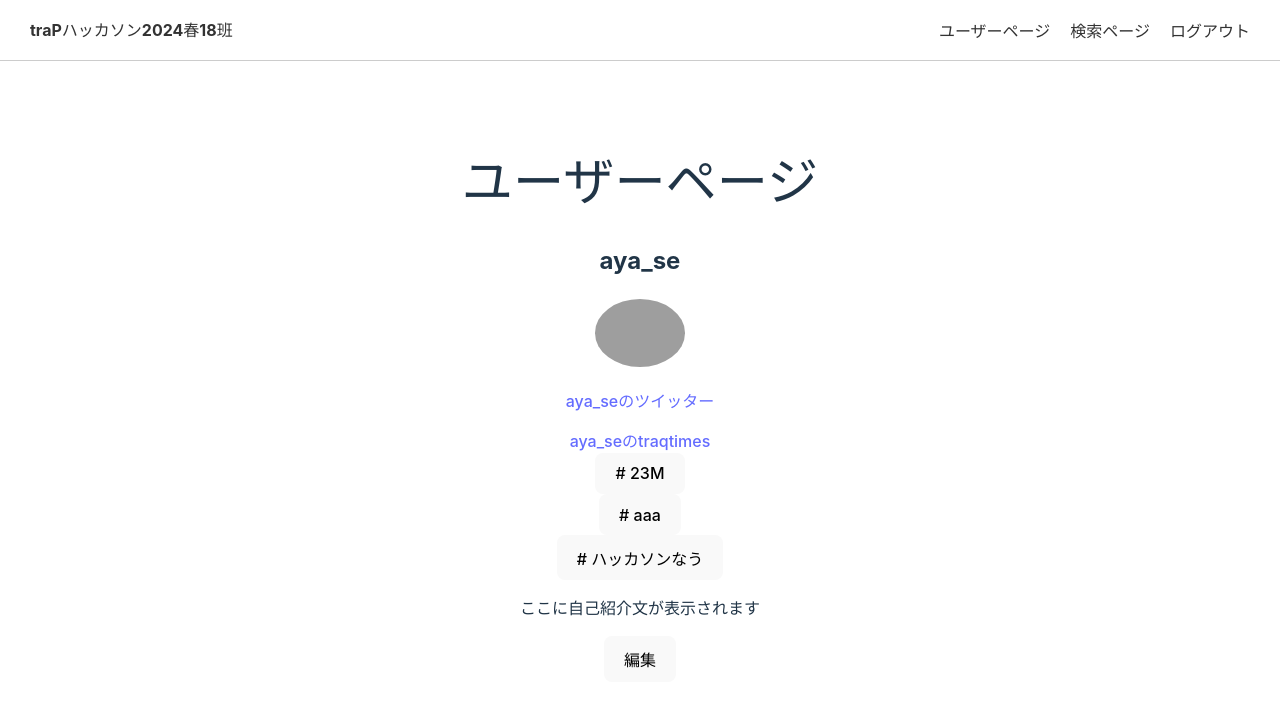
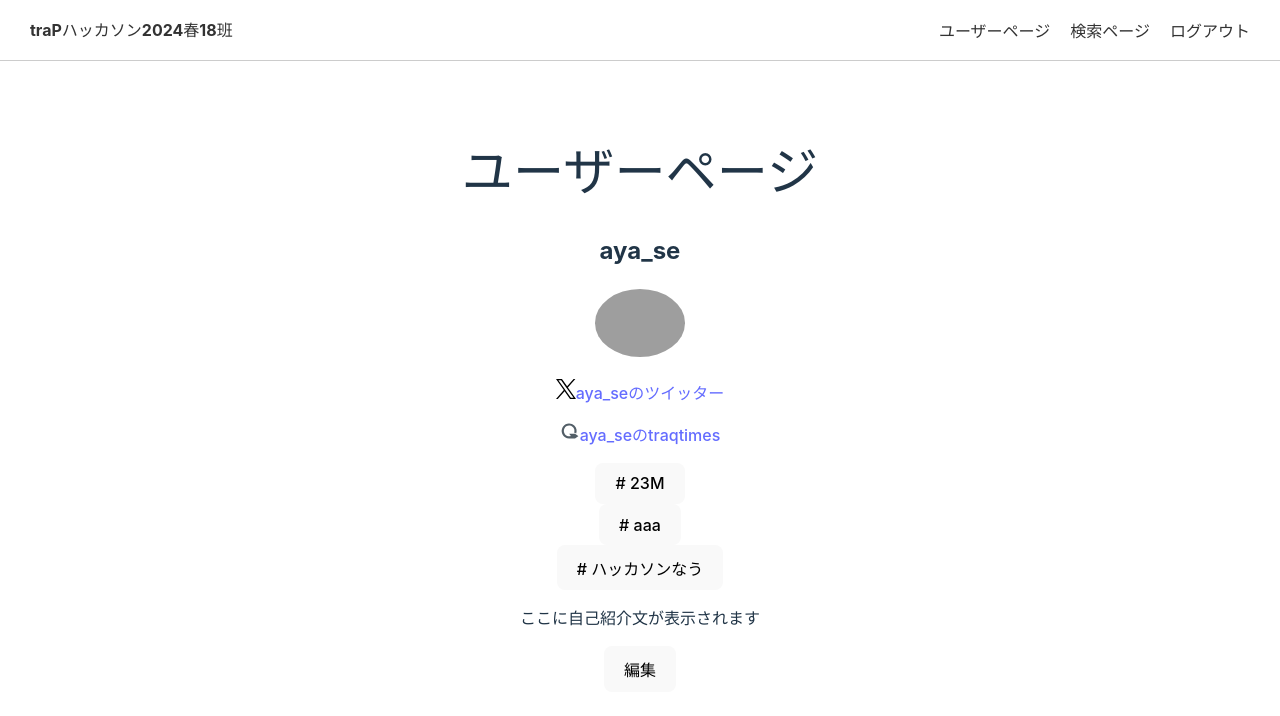
Before and after one commit to traP-jp/h24s_18, a Vue app in the folder frontend/: page /login in a window 1280 px wide. Both pictures are taken after a click on the button "認証する". Shown: the top 716 px of the page. Built offline with nearby package versions, Linux system fonts and the light colour scheme; grey boxes are pictures that could not be loaded.

Commit message:
traq,twitterのアイコンを追加しました

```diff
--- a/frontend/src/views/User.vue
+++ b/frontend/src/views/User.vue
@@ -35,11 +35,13 @@ const tags = ref<string[]>(["23M", "aaa", "ハッカソンなう"]);
       id="icon"
     />
     <p>
+      <img src="../assets/x.svg" alt="アイコン" id="snsIcon">
       <a href="https://x.com/ayase_lab">{{ $route.params.id }}のツイッター</a>
     </p>
+    <p><img src="../assets/traQ.svg" alt="アイコン" id="snsIcon">
     <a :href="`https://q.trap.jp/channels/gps/times/${$route.params.id}`"
       >{{ $route.params.id }}のtraqtimes</a
-    >
+    ></p>
     <div v-for="tag in tags.slice()" :key="tag">
       <Tagbutton :tag="tag" />
     </div>
@@ -63,4 +65,7 @@ const tags = ref<string[]>(["23M", "aaa", "ハッカソンなう"]);
   width: 90px;
   border-radius: 50%;
 }
+#snsIcon {
+  width: 20px;
+}
 </style>
```
Also changed, not shown: frontend/src/assets/traQ.svg (added), frontend/src/assets/x.svg (added).
